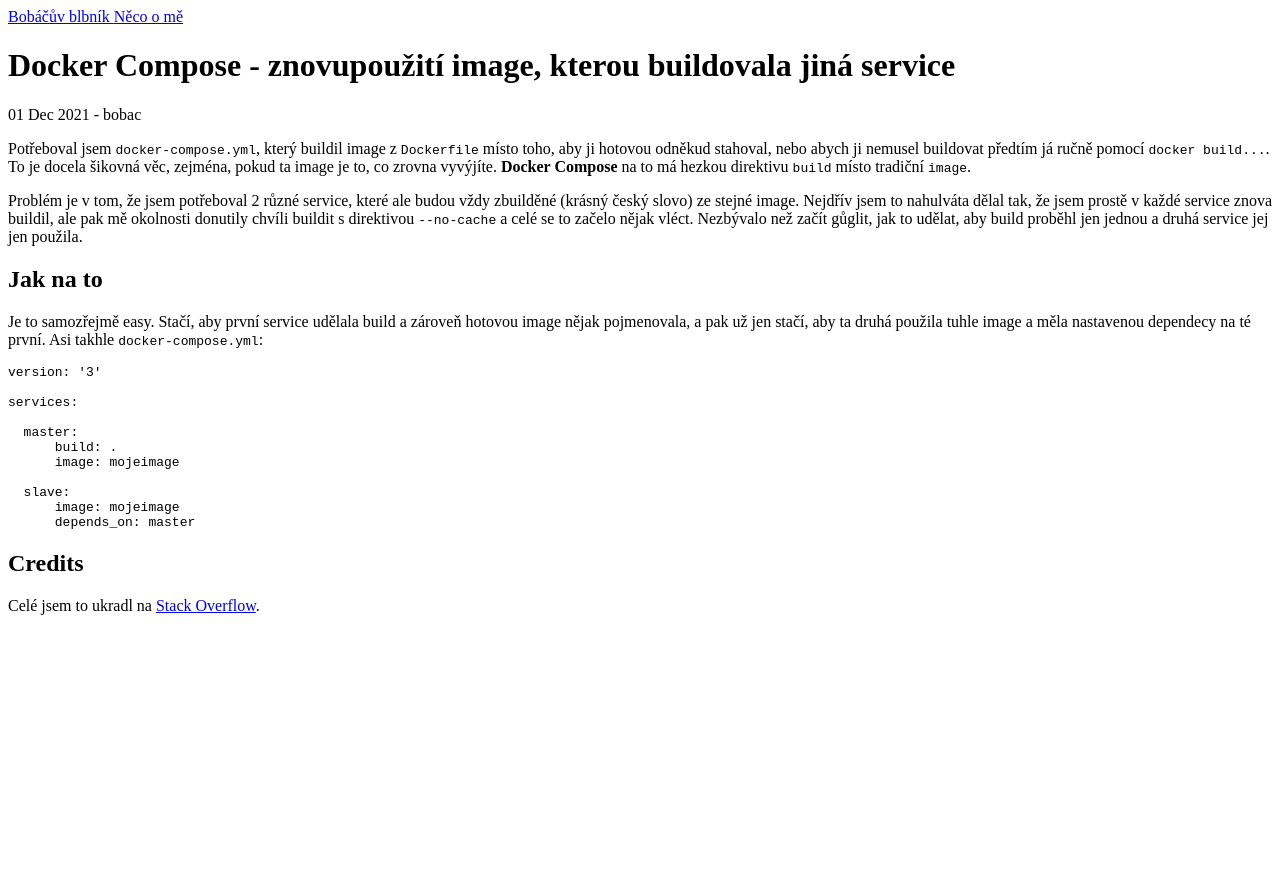
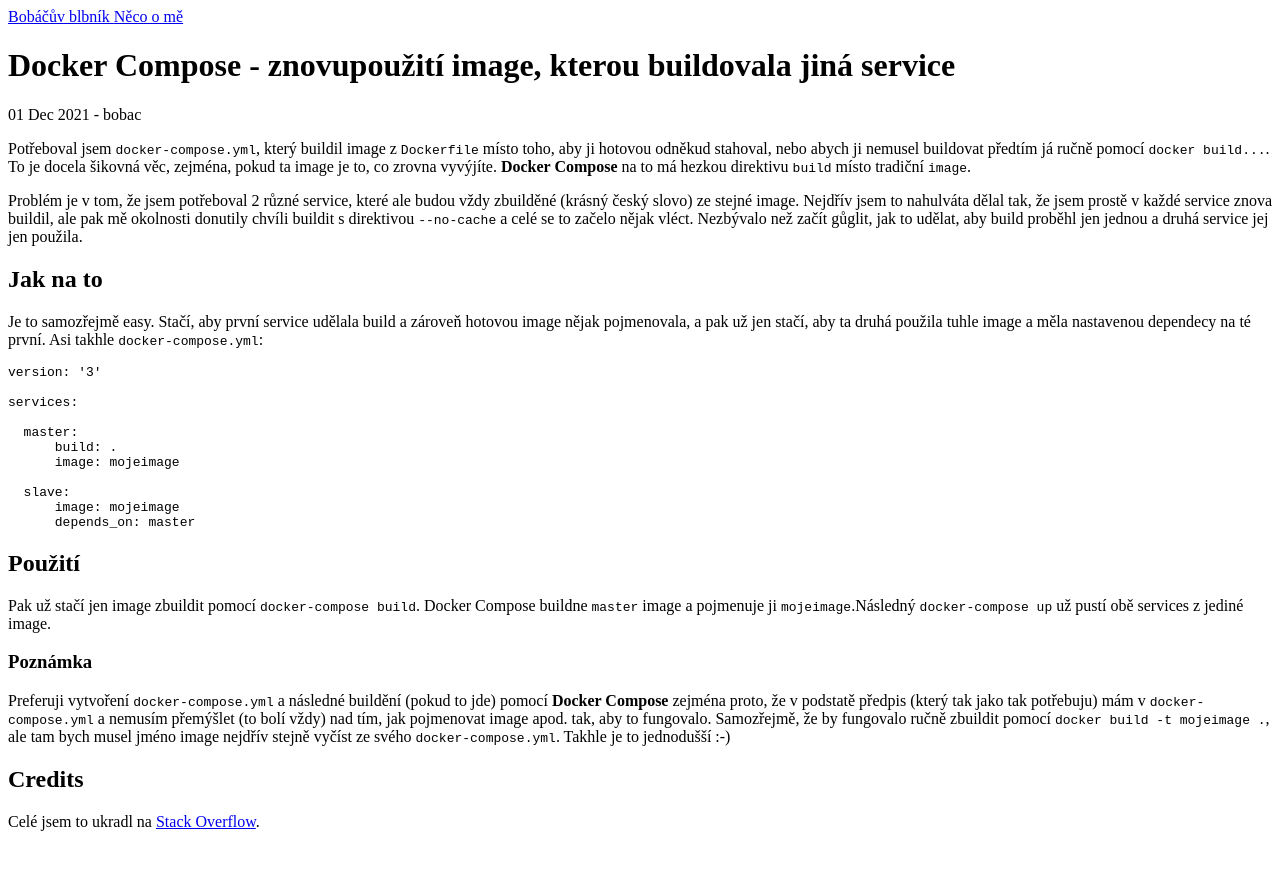
Before and after one commit to bobac/blog, a Jekyll site: the page built from _posts/2021-12-01-docker-znovupouziti-image.md, in a window 1280 px wide. Shown: the top 870 px of the page. Built offline with Jekyll 4.4.1, drawn with Linux system fonts in a browser that asks for light colours.

Commit message:
doplněno použití

````diff
--- a/_posts/2021-12-01-docker-znovupouziti-image.md
+++ b/_posts/2021-12-01-docker-znovupouziti-image.md
@@ -24,5 +24,11 @@ services:
       depends_on: master
 ```
 
+## Použití
+Pak už stačí jen image zbuildit pomocí `docker-compose build`. Docker Compose buildne `master` image a pojmenuje ji `mojeimage`.Následný `docker-compose up` už pustí obě services z jediné image.
+
+### Poznámka
+Preferuji vytvoření `docker-compose.yml` a následné buildění (pokud to jde) pomocí **Docker Compose** zejména proto, že v podstatě předpis (který tak jako tak potřebuju) mám v `docker-compose.yml` a nemusím přemýšlet (to bolí vždy) nad tím, jak pojmenovat image apod. tak, aby to fungovalo. Samozřejmě, že by fungovalo ručně zbuildit pomocí `docker build -t mojeimage .`, ale tam bych musel jméno image nejdřív stejně vyčíst ze svého `docker-compose.yml`. Takhle je to jednodušší :-)
+
 ## Credits
 Celé jsem to ukradl na [Stack Overflow](https://stackoverflow.com/questions/50019948/reuse-image-built-by-one-service-in-another-service/50025029#:~:text=28-,Docker%20Compose,-builds%20your%20image).
````
Also changed, not shown: 2 other files.
